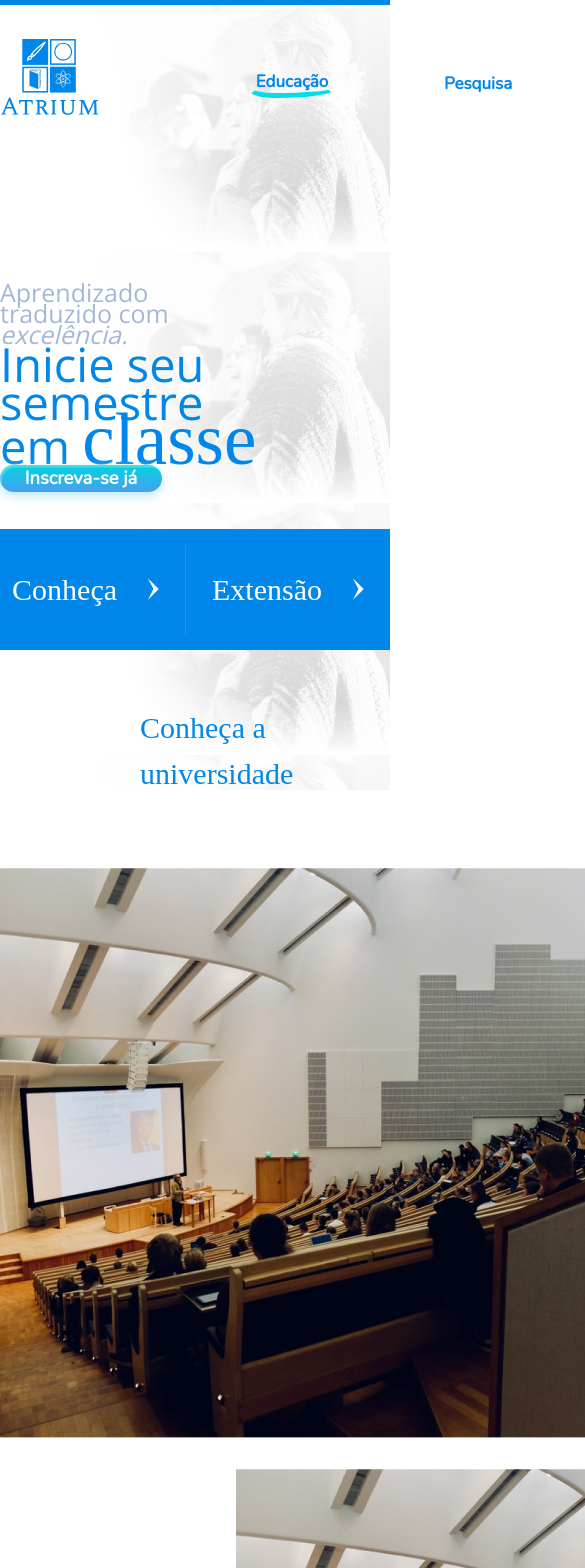
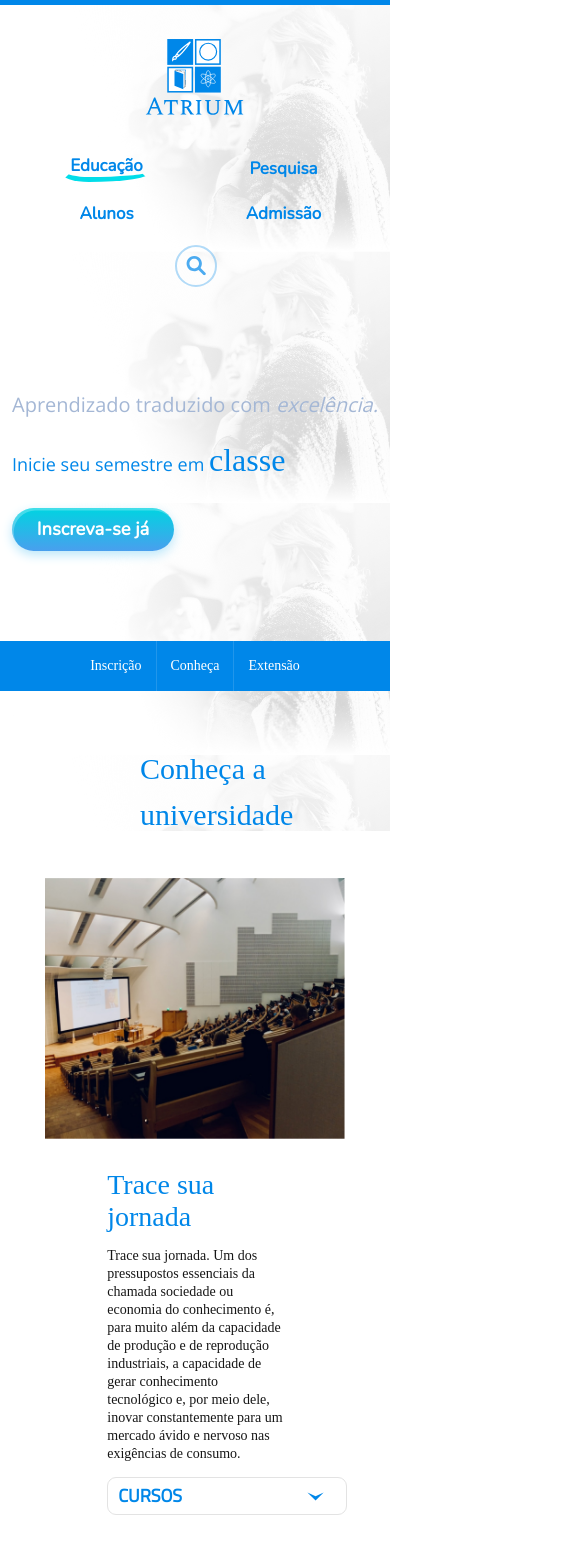
Before and after one commit to lucas-chave/desafio-atrium, a React (Create React App) app in the folder atrium/: page / in a window 390 px wide. Shown: the top 1568 px of the page, 585 px wide, since content can reach past the window. Built offline with nearby package versions, Linux system fonts and the light colour scheme; a web font is replaced by a local one.

Commit message:
adding responsiveness to the sectionInfo

```diff
--- a/atrium/src/components/CallToActionSingUp.js
+++ b/atrium/src/components/CallToActionSingUp.js
@@ -34,7 +34,17 @@ const ContainerCall = styled.div`
     line-height: 25px;
     text-align: center;
     color: #FFFFFF;
+    cursor: pointer;
+    &:hover {
+      box-shadow: 0px 3px 12px 3px #BAE7FA,  3.7428px 3px 4px rgba(155, 155, 155, 0.25);
+      width: 163px;
+      height: 44px;
+    }
   }
+  @media screen and (max-width: 890px) {
+    margin-top: 40px;
+  }
+
 `;
 
 const Container = styled.div`
@@ -43,6 +53,15 @@ const Container = styled.div`
 
   .separator {
     width: 350px;
+    @media screen and (max-width: 990px) {
+      width: 100px;
+    }
+    @media screen and (max-width: 890px) {
+      width: 50px;
+    }
+    @media screen and (max-width: 690px) {
+      display: none;
+    }
   }
 `;
 
@@ -60,6 +79,10 @@ const Phrase1 = styled.p`
     font-weight: 400;
     font-style: italic;
   }
+
+  @media screen and (max-width: 690px) {
+    font-size: 20px;
+  }
 `;
 
 const Phrase2 = styled.p`
@@ -75,6 +98,38 @@ const Phrase2 = styled.p`
     font-family: Kristi;
     font-weight: 400;
     font-size: 73px;
+
+    @media screen and (max-width: 690px) {
+    font-size: 67px;
+    margin: 0;
+    padding: 0;
+    }
+    @media screen and (max-width: 590px) {
+      font-size: 42px;
+      margin: 0;
+      padding: 0;
+    }
+    @media screen and (max-width: 490px) {
+      font-size: 32px;
+      margin: 0;
+      padding: 0;
+    }
+  }
+
+  @media screen and (max-width: 690px) {
+    font-size: 37px;
+    margin: 0;
+    padding: 0;
+  }
+  @media screen and (max-width: 590px) {
+    font-size: 28px;
+    margin: 0;
+    padding: 0;
+  }
+  @media screen and (max-width: 490px) {
+    font-size: 18px;
+    margin: 0;
+    padding: 0;
   }
 `;
 
--- a/atrium/src/components/Header.js
+++ b/atrium/src/components/Header.js
@@ -17,17 +17,19 @@ const Header = () => {
 };
 
 const Container = styled.div`
-  position: relative;
+  width: 100%;
+
 `;
 
 const ContainerHeader = styled.header`
   display: flex;
+  flex-wrap: wrap;
   justify-content: space-around;
   align-items: center;
   width: 100%;
   padding: 34px 0;
   background: transparent;
-  position: relative;
+  /* position: relative; */
 `;
 
 const OuterElement = styled.div`
--- a/atrium/src/components/NavigationHeader.js
+++ b/atrium/src/components/NavigationHeader.js
@@ -56,11 +56,15 @@ const Navigation = styled.nav`
   display: flex;
   justify-content: center;
   align-items: center;
+  padding: 0;
+  margin: 0;
 
   ul {
     display: flex;
+    flex-wrap: wrap;
     justify-content: space-between;
     align-items: center;
+    padding: 0;
 
     li {
       list-style: none;
@@ -71,7 +75,7 @@ const Navigation = styled.nav`
       align-items: center;
       text-align: center;
       color: #0087E9;
-      margin: 0 0 0 107px;
+      width: 167px;
       cursor: pointer;
     }
 
@@ -83,9 +87,18 @@ const Navigation = styled.nav`
       height: 30px;
       border: solid 5px #000;
       border-color: transparent transparent #01DDE9 transparent;
-      border-radius: 50px 10px 160px 80%/25px;
-      margin: -35px 0 0 0;
+      border-radius: 0 0 160px 80%/25px;
+      margin: -35px 0 0 38px;
+      }
     }
+
+    @media screen and (max-width: 890px) {
+      justify-content: center;
+      align-items: center;
+
+      li {
+        margin: 10px 5px 10px 5px;
+      }
     }
   }
 `;
--- a/atrium/src/components/NavigationSection.js
+++ b/atrium/src/components/NavigationSection.js
@@ -34,17 +34,36 @@ const Container = styled.nav`
       margin: 16px;
       padding: 10px;
       font-family: Spectral SC;
-      font-style: normal;
       font-weight: normal;
       font-size: 30px;
       line-height: 46px;
       align-items: center;
       color: #FFFFFF;
-
+      cursor: pointer;
       &::after {
         content: url(${ setaNavigation });
-        color: black;
+        display: flex;
+        align-self: center;
         margin-left: 30px;
+        @media screen and (max-width: 720px) {
+          margin-left: 15px;
+          margin-top: 12px;
+        }
+        @media screen and (max-width: 540px) {
+          display: none;
+          margin: 0;
+        }
+      }
+      @media screen and (max-width: 920px) {
+        font-size: 24px;
+      }
+
+      @media screen and (max-width: 720px) {
+        font-size: 16px;
+      }
+      @media screen and (max-width: 540px) {
+        font-size: 14px;
+        margin-left: 0;
       }
     }
 
@@ -54,7 +73,28 @@ const Container = styled.nav`
       background: rgba(255, 255, 255, 0.13);
     }
   }
+  @media screen and (max-width: 920px) {
+    height: 90px;
+  }
+  @media screen and (max-width: 720px) {
+    height: 60px;
+  }
+  @media screen and (max-width: 540px) {
+    height: 50px;
+    border-radius: 0;
+    width: 100%;
+    display: flex;
+    justify-content: space-around;
+    ul {
+      margin: 0;
+      padding: 0;
 
+      li {
+        margin: 6px;
+        padding: 8px ;
+      }
+    }
+  }
 `;
 
 export default NavigationSection;
--- a/atrium/src/components/SectionInfo.js
+++ b/atrium/src/components/SectionInfo.js
@@ -1,6 +1,7 @@
 import React from 'react';
 import styled from 'styled-components';
 import image1 from '../images/unsplash_YRMWVcdyhmI.jpg';
+import image2 from '../images/unsplash_ggeZ9oyI-PE.jpg';
 import setaSelect from '../images/setaSelect.svg';
 
 const SectionInfo = () => {
@@ -33,7 +34,7 @@ const SectionInfo = () => {
             <option>Cursos</option>
           </Select>
         </ContainerTexts>
-        <img src={ image1 } alt="imagem de um auditório" />
+        <img className="image2" src={ image2 } alt="imagem de um auditório" />
       </SubContainer>
     </Container>
   );
@@ -61,6 +62,37 @@ const SubContainer = styled.div`
   justify-content: space-between;
   align-items: center;
   width: 100%;
+  @media screen and (max-width: 665px) {
+    justify-content: center;
+    flex-wrap: wrap;
+  }
+  .image2 {
+    @media screen and (max-width: 1040px) {
+      width: 520px;
+    }
+  @media screen and (max-width: 905px) {
+    width: 410px;
+  }
+  @media screen and (max-width: 805px) {
+    width: 310px;
+    }
+  }
+
+  @media screen and (max-width: 1040px) {
+    img {
+      width: 520px;
+    }
+  }
+  @media screen and (max-width: 905px) {
+    img {
+      width: 400px;
+    }
+  }
+  @media screen and (max-width: 805px) {
+    img {
+      width: 300px;
+    }
+  }
 `;
 
 const SubTitle = styled.h4`
@@ -71,6 +103,19 @@ const SubTitle = styled.h4`
   line-height: 45px;
   color: #0087E9;
   margin: 0;
+  @media screen and (max-width: 1040px) {
+    font-size: 36px;
+    line-height: 40px;
+  }
+  @media screen and (max-width: 905px) {
+    font-size: 34px;
+    line-height: 38px;
+  }
+  @media screen and (max-width: 805px) {
+    font-size: 28px;
+    line-height: 32px;
+  }
+
 `;
 
 const ContainerTexts = styled.div`
@@ -85,12 +130,15 @@ const ContainerTexts = styled.div`
     font-size: 16px;
     line-height: 27px;
     color: #161616;
+    @media screen and (max-width: 805px) {
+      font-size: 14px;
+      line-height: 18px;
+    }
   }
 `;
 
 const Select = styled.select`
   border: 1px solid #E3E3E3;
-  box-sizing: border-box;
   border-radius: 9px;
   width: 308.59px;
   height: 45.5px;
@@ -98,15 +146,20 @@ const Select = styled.select`
   background: url(${setaSelect}) no-repeat center right #FFF;
   font-family: Titillium Web;
   font-weight: bold;
-  overflow: hidden;
   background-position: 90% center;
   font-size: 18px;
   line-height: 30px;
   text-transform: uppercase;
   color: #0087E9;
-  padding: 7px 200px 7px 10px;
+  padding: 7px 10px 7px 10px;
   -webkit-appearance: none;
   -moz-appearance: none;
+
+  @media screen and (max-width: 805px) {
+    width: 240px;
+    height: 38px;
+    padding: 0 10px 0 10px;
+  }
 `;
 
 export default SectionInfo;
```
Also changed, not shown: atrium/src/images/unsplash_ggeZ9oyI-PE.jpg (added), atrium/src/images/unsplash_ggeZ9oyI-PE.svg (added).
